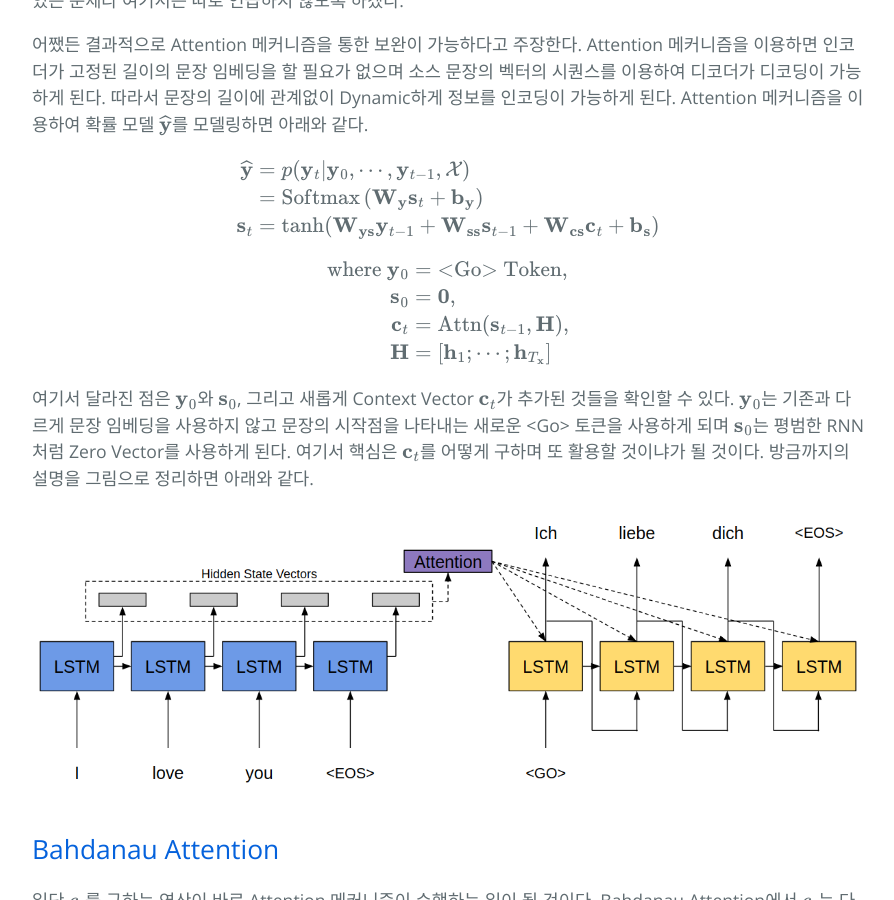
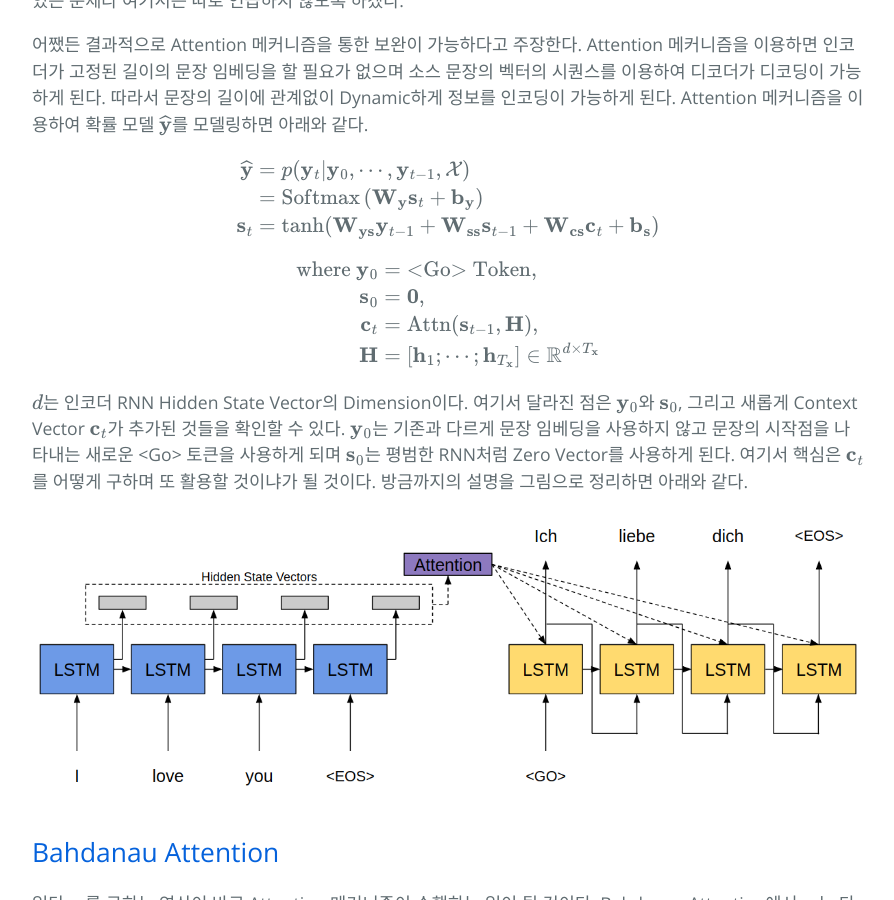
Before and after one commit to hcnoh/hcnoh.github.io, a Jekyll site: the page built from _posts/2018-12-11-bahdanau-attention.md, in a window 1280 px wide and 900 px high, scrolled down 2872 px. Shown: the whole window, without its empty margins (192-1086 px from the left). Built offline with Jekyll 4.4.1, drawn with Linux system fonts in a browser that asks for light colours; formulas are drawn with MathJax 3; comment, search, counter and statistics services are not loaded.

Commit message:
Update 2018-12-11-bahdanau-attention.md

```diff
--- a/_posts/2018-12-11-bahdanau-attention.md
+++ b/_posts/2018-12-11-bahdanau-attention.md
@@ -100,11 +100,11 @@ $$
 \mathbf{y}_0 & = \text{<Go> Token}, \\
 \mathbf{s}_0 & = \mathbf{0}, \\
 \mathbf{c}_t & = \text{Attn}(\mathbf{s}_{t-1}, \mathbf{H}), \\
-\mathbf{H} & = [\mathbf{h}_{1}; \cdots ; \mathbf{h}_{T_{\mathbf{x}}}]
+\mathbf{H} & = [\mathbf{h}_{1}; \cdots ; \mathbf{h}_{T_{\mathbf{x}}}] \in \mathbb{R}^{d \times T_{\mathbf{x}}}
 \end{align*}
 $$
 
-여기서 달라진 점은 $$\mathbf{y}_0$$와 $$\mathbf{s}_0$$, 그리고 새롭게 Context Vector $$\mathbf{c}_t$$가 추가된 것들을 확인할 수 있다. $$\mathbf{y}_0$$는 기존과 다르게 문장 임베딩을 사용하지 않고 문장의 시작점을 나타내는 새로운 \<Go> 토큰을 사용하게 되며 $$\mathbf{s}_0$$는 평범한 RNN처럼 Zero Vector를 사용하게 된다. 여기서 핵심은 $$\mathbf{c}_t$$를 어떻게 구하며 또 활용할 것이냐가 될 것이다. 방금까지의 설명을 그림으로 정리하면 아래와 같다.
+$$d$$는 인코더 RNN Hidden State Vector의 Dimension이다. 여기서 달라진 점은 $$\mathbf{y}_0$$와 $$\mathbf{s}_0$$, 그리고 새롭게 Context Vector $$\mathbf{c}_t$$가 추가된 것들을 확인할 수 있다. $$\mathbf{y}_0$$는 기존과 다르게 문장 임베딩을 사용하지 않고 문장의 시작점을 나타내는 새로운 \<Go> 토큰을 사용하게 되며 $$\mathbf{s}_0$$는 평범한 RNN처럼 Zero Vector를 사용하게 된다. 여기서 핵심은 $$\mathbf{c}_t$$를 어떻게 구하며 또 활용할 것이냐가 될 것이다. 방금까지의 설명을 그림으로 정리하면 아래와 같다.
 
 ![](/assets/img/2018-12-11-tacotron/03.png)
 
```
